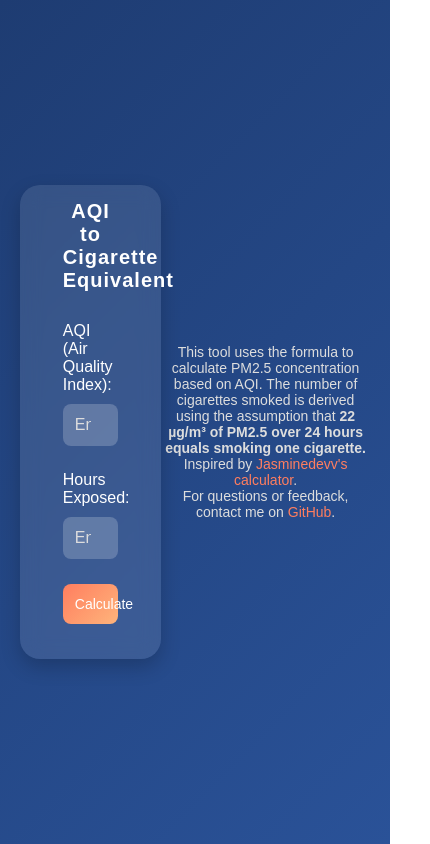
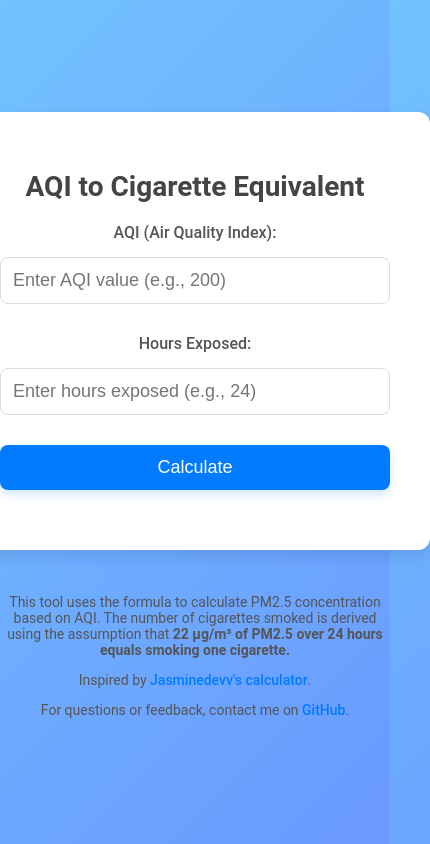
Before and after one commit to bhavishyasingla1/AQI-to-Cigarette-calculator, a plain HTML site: page index.html in a window 390 px wide. Shown: the whole page, 430 px wide, since content can reach past the window. Drawn offline with Linux system fonts and the light colour scheme.

Commit message:
Update index.html

```diff
--- a/index.html
+++ b/index.html
@@ -3,79 +3,63 @@
 <head>
     <meta charset="UTF-8">
     <meta name="viewport" content="width=device-width, initial-scale=1.0">
-    <title>Modern AQI to Cigarette Calculator</title>
+    <title>AQI to Cigarette Equivalent Calculator</title>
     <style>
-        /* General Reset */
-        * {
+        body {
+            font-family: 'Roboto', sans-serif;
+            background: linear-gradient(135deg, #72c2ff, #6a99ff);
+            color: #333;
             margin: 0;
             padding: 0;
-            box-sizing: border-box;
-        }
-
-        body {
-            font-family: 'Poppins', sans-serif;
-            background: linear-gradient(135deg, #1e3c72, #2a5298);
-            color: #ffffff;
             display: flex;
             justify-content: center;
             align-items: center;
-            min-height: 100vh;
-            padding: 20px;
+            height: 100vh;
+            flex-direction: column;
         }
-
         .container {
-            background: rgba(255, 255, 255, 0.1);
-            padding: 30px;
-            border-radius: 20px;
-            box-shadow: 0 8px 20px rgba(0, 0, 0, 0.2);
-            max-width: 800px;
+            background-color: #ffffff;
+            padding: 40px;
+            border-radius: 12px;
+            box-shadow: 0 6px 15px rgba(0, 0, 0, 0.1);
+            max-width: 420px;
             width: 100%;
             text-align: center;
-            backdrop-filter: blur(10px);
-            display: flex;
-            flex-direction: row;
-            align-items: center;
-            justify-content: space-between;
+            transition: transform 0.3s ease, box-shadow 0.3s ease;
         }
-
-        .inputs {
-            display: flex;
-            flex-direction: column;
-            width: 50%;
+        .container:hover {
+            transform: scale(1.05);
+            box-shadow: 0 8px 25px rgba(0, 0, 0, 0.2);
         }
-
         h1 {
             font-size: 28px;
-            color: #ffffff;
+            color: #444;
             margin-bottom: 20px;
-            letter-spacing: 1px;
+            font-weight: 600;
         }
-
         label {
             display: block;
             font-size: 16px;
+            font-weight: 500;
             margin: 10px 0 5px;
-            text-align: left;
+            color: #555;
         }
-
         input {
             width: 100%;
             padding: 12px;
-            margin: 5px 0 15px;
-            font-size: 16px;
-            border: none;
+            margin: 10px 0 20px;
+            font-size: 18px;
+            border: 1px solid #ddd;
             border-radius: 8px;
-            background: rgba(255, 255, 255, 0.2);
-            color: #ffffff;
+            box-sizing: border-box;
             outline: none;
+            transition: border-color 0.3s ease;
         }
-
-        input::placeholder {
-            color: #dddddd;
+        input:focus {
+            border-color: #007BFF;
         }
-
         button {
-            background: linear-gradient(135deg, #ff7e5f, #feb47b);
+            background-color: #007BFF;
             color: white;
             font-size: 18px;
             padding: 12px;
@@ -84,111 +68,74 @@
             cursor: pointer;
             width: 100%;
             margin-top: 10px;
-            transition: all 0.3s ease;
+            transition: background-color 0.3s ease;
+            box-shadow: 0 4px 10px rgba(0, 123, 255, 0.2);
         }
-
         button:hover {
-            transform: scale(1.05);
-            box-shadow: 0 5px 15px rgba(255, 126, 95, 0.4);
+            background-color: #0056b3;
         }
-
         .output {
             margin-top: 20px;
             font-size: 20px;
             font-weight: bold;
-            line-height: 1.6;
+            color: #444;
         }
-
+        .error {
+            color: #ff4d4d;
+            font-size: 16px;
+        }
         .rating {
             font-size: 18px;
-            font-weight: bold;
-            padding: 12px;
+            font-weight: 600;
+            padding: 10px;
             margin-top: 15px;
-            border-radius: 10px;
-            display: inline-block;
+            border-radius: 8px;
+            text-transform: capitalize;
         }
-
         .good {
             background-color: #4CAF50;
+            color: white;
         }
-
         .moderate {
             background-color: #FFEB3B;
-            color: #333;
+            color: black;
         }
-
         .unhealthy {
             background-color: #FF9800;
+            color: white;
         }
-
         .very-unhealthy {
             background-color: #FF5722;
+            color: white;
         }
-
         .hazardous {
             background-color: #B71C1C;
+            color: white;
         }
-
         .footer {
-            margin-top: 20px;
+            margin-top: 30px;
             font-size: 14px;
-            color: #ddd;
             text-align: center;
+            color: #555;
         }
-
         .footer a {
-            color: #ff7e5f;
+            color: #007BFF;
             text-decoration: none;
+            font-weight: 500;
         }
-
         .footer a:hover {
             text-decoration: underline;
-        }
-
-        /* Responsive Design */
-        @media (max-width: 768px) {
-            .container {
-                flex-direction: column;
-                padding: 20px;
-                max-width: 400px;
-            }
-
-            h1 {
-                font-size: 24px;
-            }
-
-            button {
-                font-size: 16px;
-            }
-        }
-
-        @media (max-width: 480px) {
-            .container {
-                flex-direction: column;
-                padding: 15px;
-                max-width: 100%;
-            }
-
-            h1 {
-                font-size: 20px;
-            }
-
-            button {
-                font-size: 14px;
-            }
         }
     </style>
 </head>
 <body>
     <div class="container">
-        <div class="inputs">
         <h1>AQI to Cigarette Equivalent</h1>
         <label for="aqi">AQI (Air Quality Index):</label>
         <input type="number" id="aqi" placeholder="Enter AQI value (e.g., 200)">
         <label for="hours">Hours Exposed:</label>
         <input type="number" id="hours" placeholder="Enter hours exposed (e.g., 24)">
         <button onclick="calculateCigarettes()">Calculate</button>
-        </div>
         <div id="output" class="output"></div>
     </div>
 
@@ -209,11 +156,11 @@
 
             // Validate input
             if (isNaN(aqi) || isNaN(hours) || aqi <= 0 || hours <= 0) {
-                output.innerHTML = '<span style="color: #ff4d4d;">Please enter valid positive numbers for AQI and hours.</span>';
+                output.innerHTML = '<span class="error">Please enter valid positive numbers for AQI and hours.</span>';
                 return;
             }
 
-            // Convert AQI to PM2.5 concentration (EPA formula)
+            // Step 1: Convert AQI to PM2.5 concentration (EPA formula)
             let pm25;
             if (aqi <= 50) {
                 pm25 = (aqi / 50) * 12;
@@ -229,10 +176,10 @@
                 pm25 = 250.5 + ((aqi - 300) / 100) * 349.9;
             }
 
-            // Calculate cigarette equivalent
+            // Step 2: Calculate cigarette equivalent
             const cigarettes = ((pm25 / 22) * (hours / 24)).toFixed(2);
 
-            // Determine AQI category
+            // Step 3: Determine AQI category
             let category = '';
             let categoryClass = '';
             if (aqi <= 50) {
@@ -252,9 +199,8 @@
                 categoryClass = 'hazardous';
             }
 
-            // Display results
-            output.innerHTML = `
-                It's like you've smoked <strong>${cigarettes}</strong> cigarette(s) during this exposure.
+            // Step 4: Display results
+            output.innerHTML = `It's like you've smoked <strong>${cigarettes}</strong> cigarette(s) during this exposure.
                 <div class="rating ${categoryClass}">${category}</div>
             `;
         }
```
Lines whose indentation alone changed are shown as unchanged.
